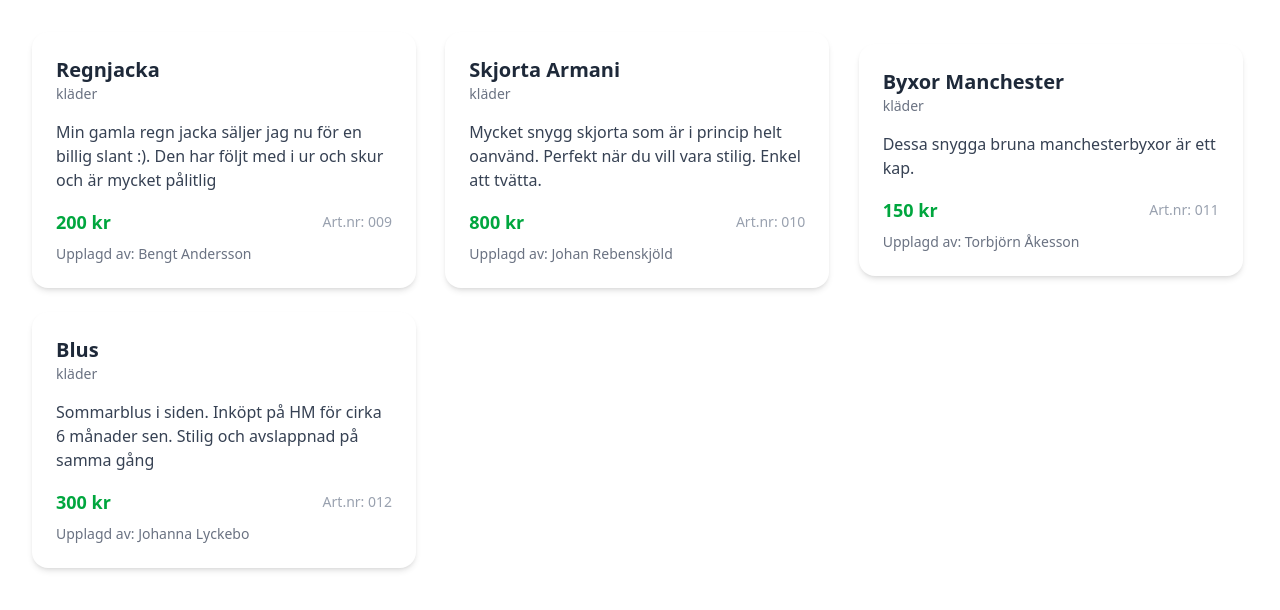
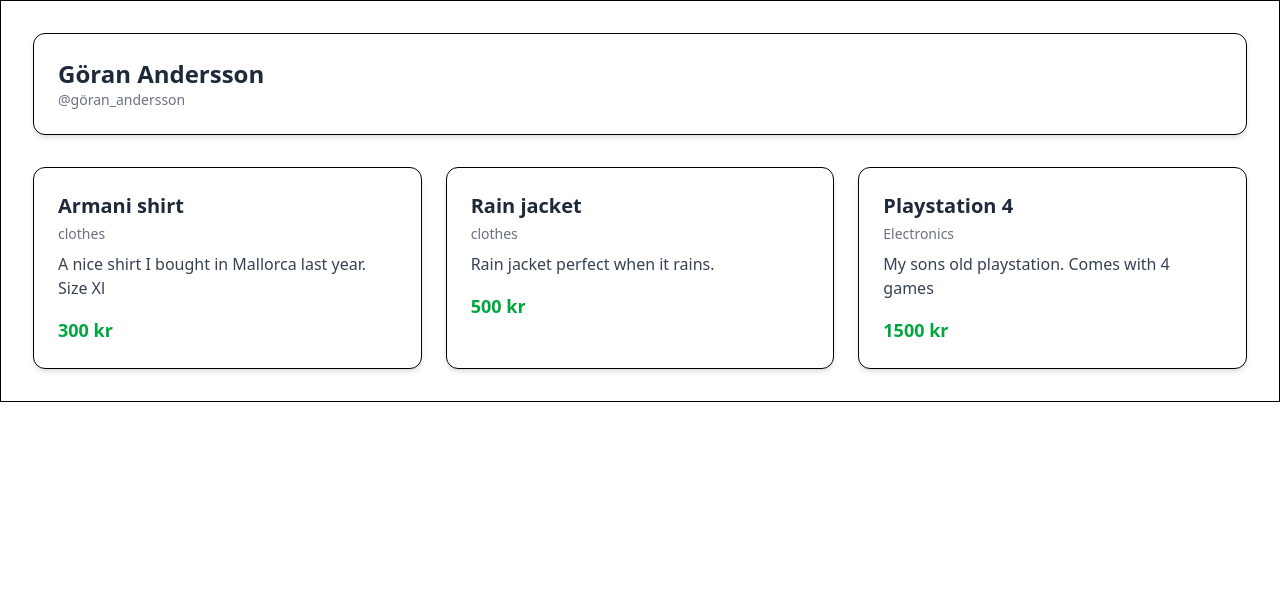
Before and after one commit to robinasplund/marketplace, a React (Vite) app: page / in a window 1280 px wide. Shown: the top 610 px of the page. Built offline with nearby package versions, Linux system fonts and the light colour scheme.

Commit message:
added lots of things. we now have two different users with their own items in an array. we push selected user in to User.jsx and their items in to Item.jsx.

```diff
--- a/src/App.jsx
+++ b/src/App.jsx
@@ -1,54 +1,71 @@
 import { useState } from 'react'
 import './App.css'
-import Item from './components/Item.jsx'
-
+import User from './components/User.jsx'
 
 function App() {
 
-
-  const items = [
+  const users = [
     {
-      name: "Regnjacka",
-      description: "Min gamla regn jacka säljer jag nu för en billig slant :). Den har följt med i ur och skur och är mycket pålitlig",
-      category: "kläder",
-      price: 200,
-      user: "Bengt Andersson",
-      number: "009"
+      userName: "Göran Andersson",
+      userId: "0001",
+      userItems: [
+        {
+          name: "Armani shirt",
+          description: "A nice shirt I bought in Mallorca last year. Size Xl",
+          category: "clothes",
+          price: "300 kr"
+        },
+        {
+          name: "Rain jacket",
+          description: "Rain jacket perfect when it rains.",
+          category: "clothes",
+          price: "500 kr"
+        },
+        {
+          name: "Playstation 4",
+          description: "My sons old playstation. Comes with 4 games",
+          category: "Electronics",
+          price: "1500 kr"
+        }
+      ]
     },
     {
-      name: "Skjorta Armani",
-      description: "Mycket snygg skjorta som är i princip helt oanvänd. Perfekt när du vill vara stilig. Enkel att tvätta.",
-      category: "kläder",
-      price: 800,
-      user: "Johan Rebenskjöld",
-      number: "010"
-    },
-    {
-      name: "Byxor Manchester",
-      description: "Dessa snygga bruna manchesterbyxor är ett kap.",
-      category: "kläder",
-      price: 150,
-      user: "Torbjörn Åkesson",
-      number: "011"
-    },
-    {
-      name: "Blus",
-      description: "Sommarblus i siden. Inköpt på HM för cirka 6 månader sen. Stilig och avslappnad på samma gång",
-      category: "kläder",
-      price: 300,
-      user: "Johanna Lyckebo",
-      number: "012"
+      userName: "Petra Hallonqvist",
+      userId: "0002",
+      userItems: [
+        {
+          name: "Black boots",
+          id: "3",
+          description: "My favourite black boots perfect for any type of happenings",
+          category: "clothes",
+          price: "450 kr"
+        },
+        {
+          name: "Bag",
+          id: "4",
+          description: "This is a good bag for traveling. There is plenty of room in it.",
+          category: "clothes",
+          price: "500 kr"
+        }
+      ]
     }
   ];
+
+  const [loggedInUser,setLoggedInUser] = useState("Göran Andersson");
+  const selectedUser = users.find(user => user.userName === loggedInUser);
+
+  console.log(loggedInUser);
 
 
   return (
 
-    <div className="grid grid-cols-1 sm:grid-cols-2 lg:grid-cols-3 items-center gap-6 p-8">
+    <div className="grid grid-cols-1 items-center gap-6 p-8 border">
 
-      {items.map((item, index) => (
-        <Item key={index} {...item} />
-      ))}
+      {selectedUser ? (
+        <User name={selectedUser.userName} id={selectedUser.userId} items={selectedUser.userItems} />
+      ):(
+        <p>ingen användare hittades</p>
+      )}
 
     </div>
 
--- a/src/components/Item.jsx
+++ b/src/components/Item.jsx
@@ -1,34 +1,16 @@
 
+const Item = ({ name, description, category, price }) => {
+  return (
+    <div className="bg-white rounded-xl shadow-md p-6 w-full transition hover:shadow-lg border">
+      <h3 className="text-xl font-semibold text-gray-800 mb-1">{name}</h3>
+      <p className="text-sm text-gray-500 mb-2">{category}</p>
+      <p className="text-gray-700 mb-4">{description}</p>
 
-const Item = ({
-  name,
-  description,
-  category,
-  price,
-  user,
-  number
-
-}) => {
-
-  return(
-    <div className="bg-white rounded-2xl shadow-md p-6 max-w-sm w-full transition hover:shadow-lg">
-      <div className="mb-4">
-        <h2 className="text-xl font-semibold text-gray-800">{name}</h2>
-        <p className="text-sm text-gray-500">{category}</p>
-      </div>
-
-      <p className="text-gray-700 mb-2">{description}</p>
-
-      <div className="flex justify-between items-center mt-4">
-        <span className="text-lg font-bold text-green-600">{price} kr</span>
-        <span className="text-sm text-gray-400">Art.nr: {number}</span>
-      </div>
-
-      <div className="mt-2 text-sm text-gray-500">
-        Upplagd av: {user}
+      <div className="flex justify-between items-center">
+        <span className="text-lg font-bold text-green-600">{price}</span>
       </div>
     </div>
   );
+};
 
-}
 export default Item;
--- /dev/null
+++ b/src/components/User.jsx
@@ -0,0 +1,30 @@
+
+import Item from './Item.jsx'
+
+const User = ({name,id,items}) => {
+
+  return(
+   <div className="w-full">
+      {/* Header med användarinfo */}
+      <div className="bg-white shadow-md rounded-xl p-6 mb-8 border">
+        <h2 className="text-2xl font-bold text-gray-800">{name}</h2>
+        <p className="text-sm text-gray-500">@{name.toLowerCase().replace(/\s+/g, '_')}</p>
+      </div>
+
+      {/* Grid med items */}
+      <div className="grid grid-cols-1 sm:grid-cols-2 lg:grid-cols-3 gap-6">
+        {items.map((item, index) => (
+          <Item
+            key={index}
+            name={item.name}
+            description={item.description}
+            category={item.category}
+            price={item.price}
+          />
+        ))}
+      </div>
+    </div>
+  );
+
+}
+export default User;
```
